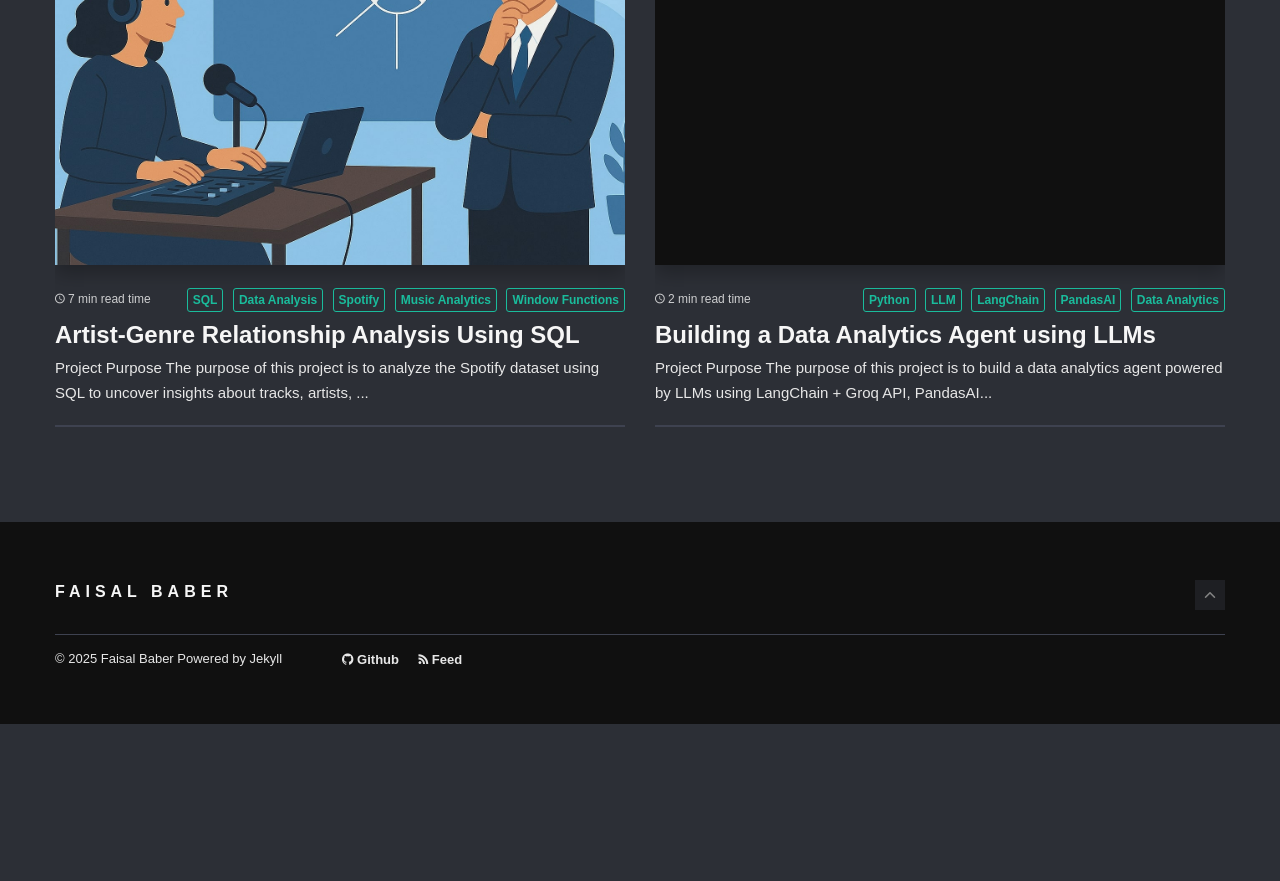
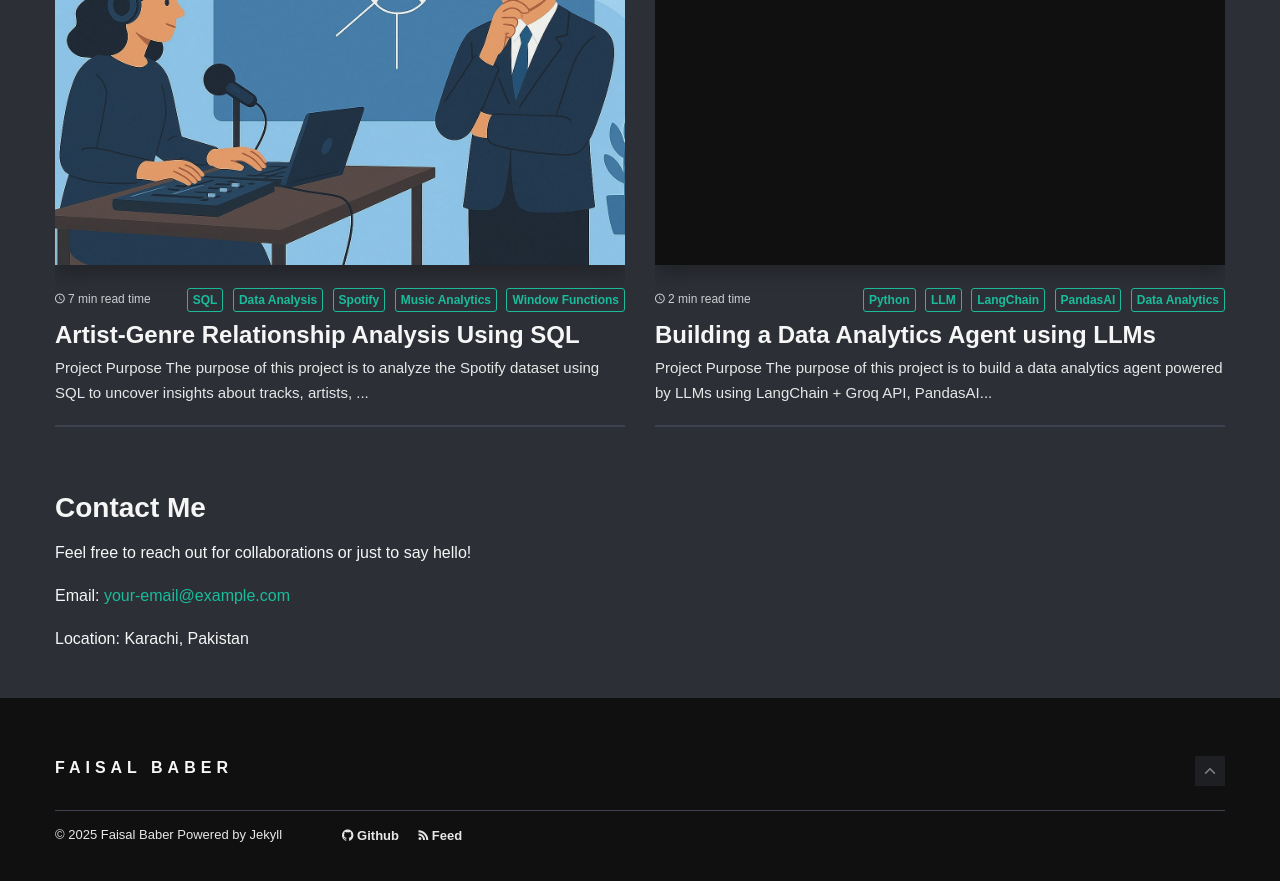
Before and after one commit to BaberFaisal/Faisal_Baber.github.io, a Jekyll site: the page built from index.html, in a window 1280 px wide and 900 px high, scrolled down 1924 px. Shown: the top 881 px of the window. Built offline with Jekyll 4.4.1, drawn with Linux system fonts in a browser that asks for light colours; nearby versions of some CDN libraries; some web fonts are replaced; the list of posts is cut into pages by our own code; before the commit the page ends 2648 px from its top, so only the background shows below that.

Commit message:
index.html

```diff
--- a/index.html
+++ b/index.html
@@ -13,3 +13,19 @@ layout: default
         </div>
     </div>
 </div>
+
+<!-- Add this contact section -->
+<section id="contact" class="section contact-section">
+    <div class="container">
+        <div class="row">
+            <div class="col col-12">
+                <h2 class="section-title">Contact Me</h2>
+                <p>Feel free to reach out for collaborations or just to say hello!</p>
+                <div class="contact-info">
+                    <p>Email: <a href="mailto:your-email@example.com">your-email@example.com</a></p>
+                    <p>Location: {{ site.location }}</p>
+                </div>
+            </div>
+        </div>
+    </div>
+</section>
```
